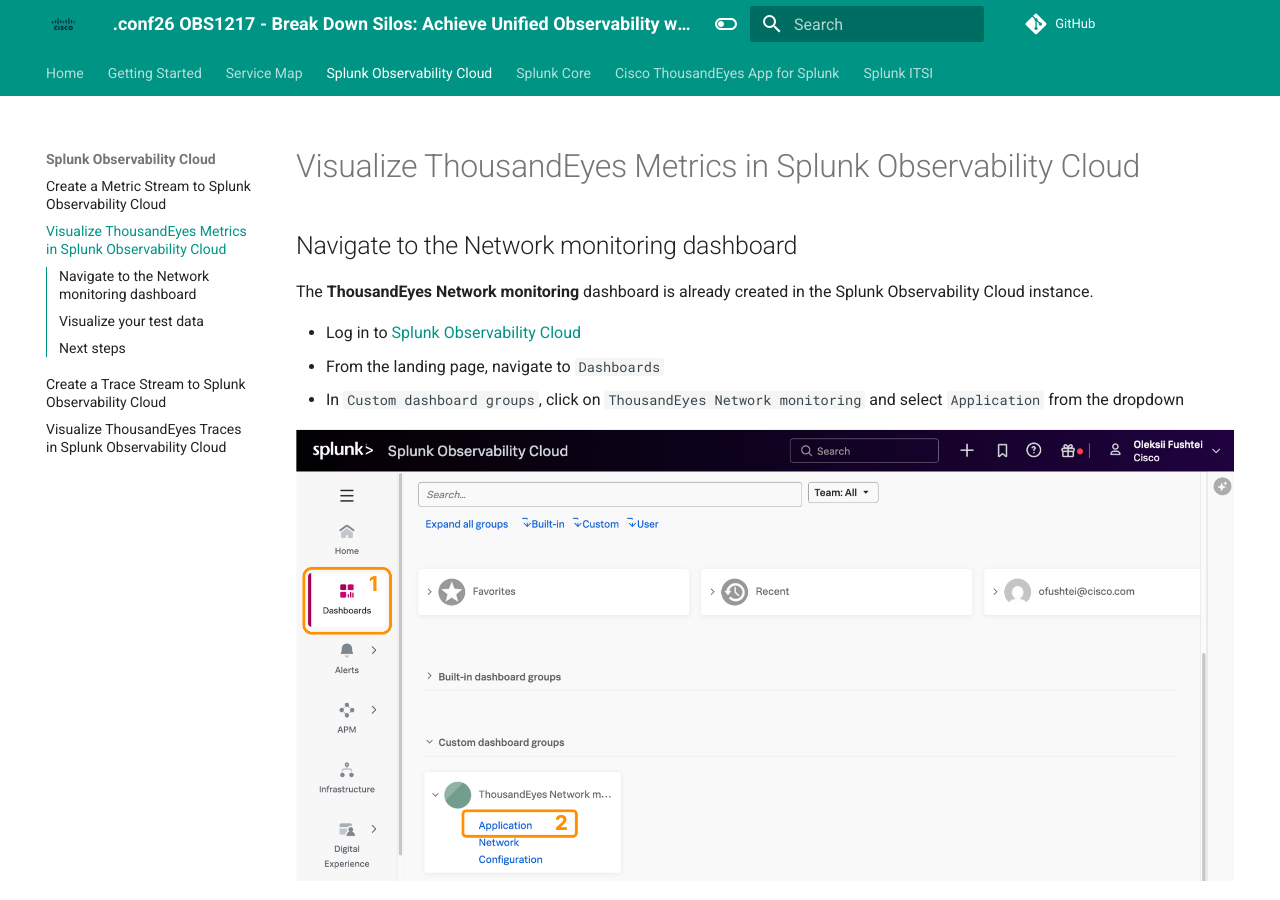
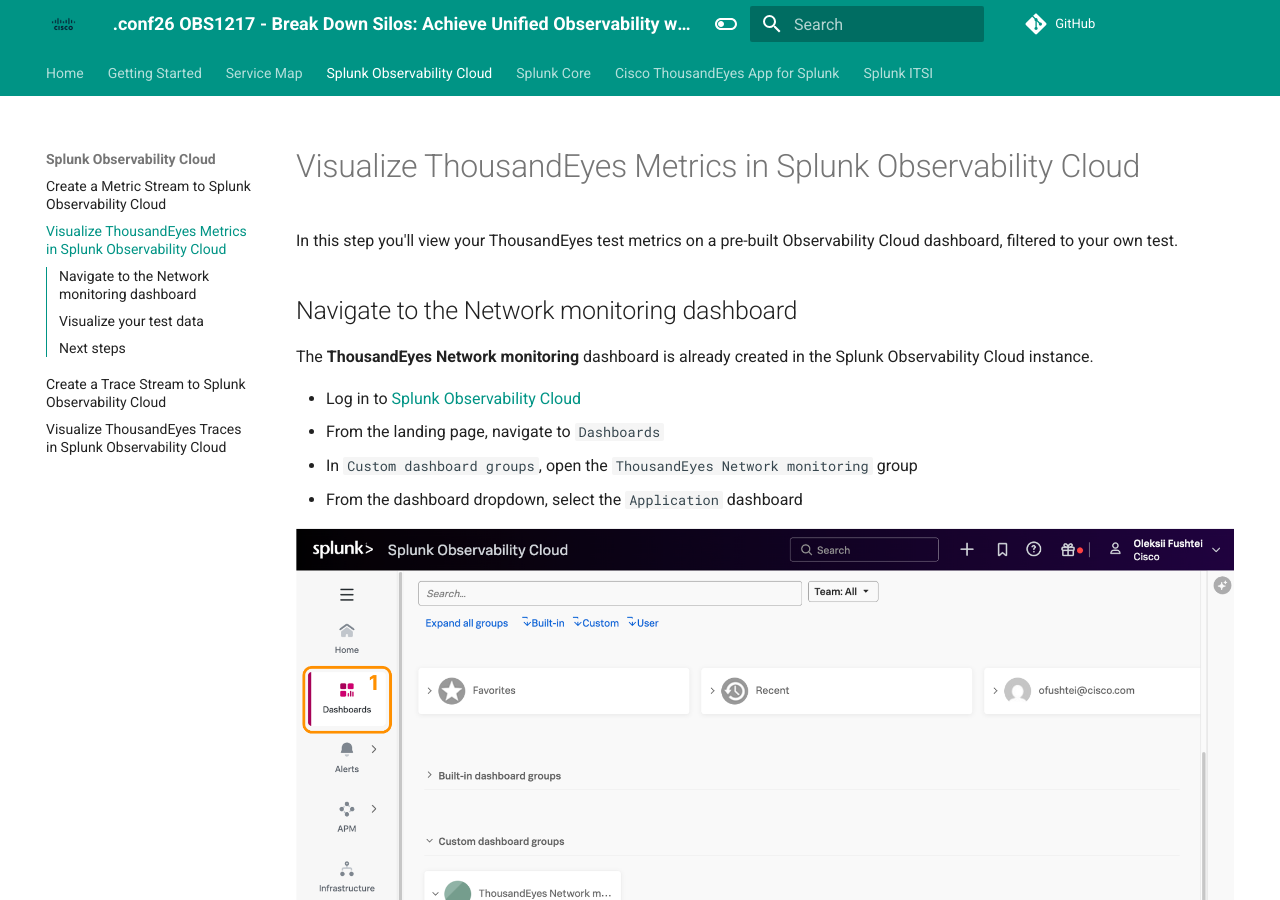
Before and after one commit to ajimenez1503/splunk.conf-2026-OBS1217, an MkDocs documentation site: the page built from docs/splunk_observability/visualize_metrics_in_splunk_observability.md, in a window 1280 px wide and 900 px high. Built offline with MkDocs 1.6.1 and Material for MkDocs 9.7.7, drawn with Linux system fonts in a browser that asks for light colours; comment, search, counter and statistics services are not loaded; some of the changed text lies outside the part shown.

Commit message:
O11y review

```diff
--- a/docs/splunk_observability/visualize_metrics_in_splunk_observability.md
+++ b/docs/splunk_observability/visualize_metrics_in_splunk_observability.md
@@ -1,5 +1,6 @@
 # Visualize ThousandEyes Metrics in Splunk Observability Cloud
 
+In this step you'll view your ThousandEyes test metrics on a pre-built Observability Cloud dashboard, filtered to your own test.
 
 ## Navigate to the Network monitoring dashboard
 
@@ -7,7 +8,8 @@
 
 - Log in to [Splunk Observability Cloud](../getting_started/login_splunk_observability.md)
 - From the landing page, navigate to `Dashboards`
-- In `Custom dashboard groups`, click on `ThousandEyes Network monitoring` and select `Application` from the dropdown
+- In `Custom dashboard groups`, open the `ThousandEyes Network monitoring` group
+- From the dashboard dropdown, select the `Application` dashboard
 
 ![dashboards](../img/splunk_observability/o11y_te_dash_nav.png)
 
@@ -24,7 +26,7 @@
 
 ![Dashboard Application](../img/splunk_observability/o11y_te_dash_app.png)
 
-**Network dashboards**
+**Network dashboard**
 
 ![Dashboard Network](../img/splunk_observability/o11y_te_dash_network.png)
 
```
Also changed, not shown: other parts of docs/splunk_observability/visualize_metrics_in_splunk_observability.md (+1 -1 lines), docs/splunk_observability/create_metric_stream_to_splunk_observability.md (+4 -2 lines), docs/splunk_observability/create_trace_stream_to_splunk_observability.md (+3 -1 lines), docs/splunk_observability/visualize_traces_in_splunk_observability.md (+1 -0 lines).
